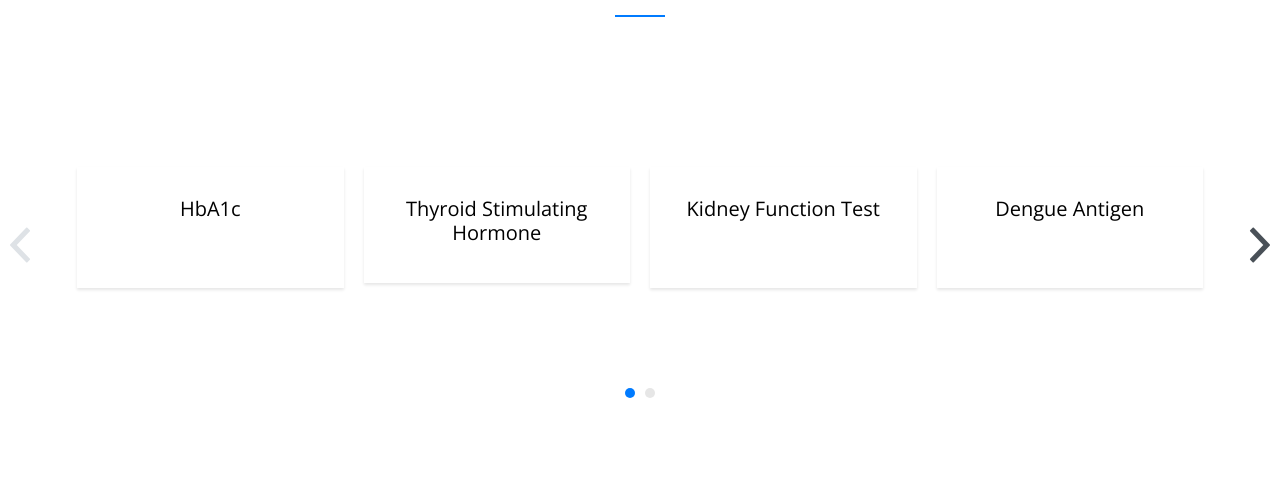
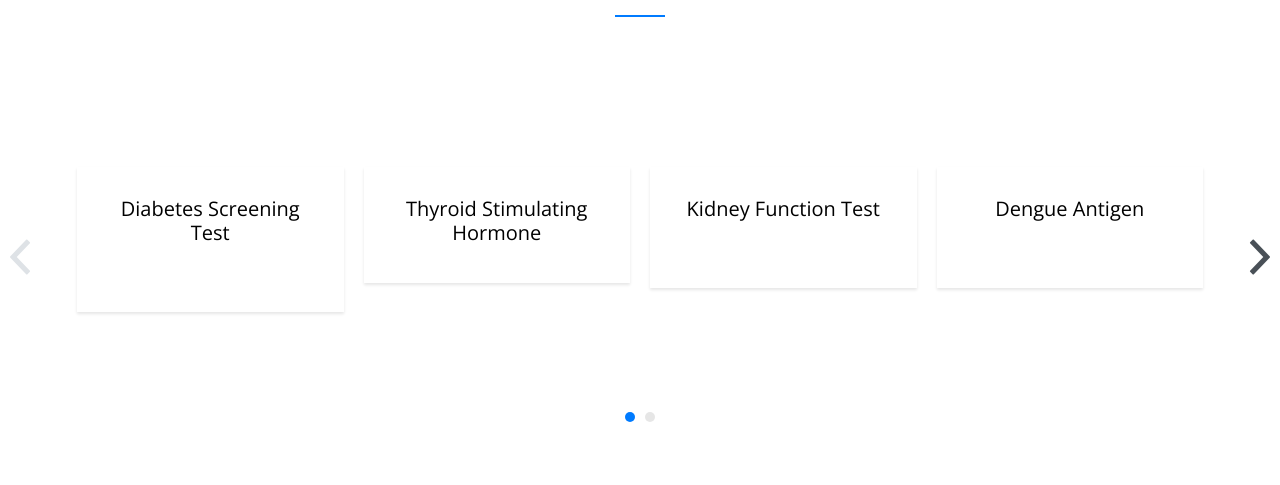
Before and after one commit to ag602/medstartup, a Django app: page / in a window 1280 px wide. Shown: the part 1207-1692 px from the top of the page. Run offline with Django 3.2, Linux system fonts and the light colour scheme; some libraries are stand-ins or nearby versions; some web fonts are replaced.

Commit message:
new change

```diff
--- a/medx/templates/home/home.html
+++ b/medx/templates/home/home.html
@@ -61,7 +61,7 @@
 {#                <img src="{% static 'images/img_thumb_1.jpg' %}" alt="Image Placeholder" class="img-fluid">#}
                 <div class="media-body">
 {#                  <span class="meta-post">December 2, 2017</span>#}
-                  <h3 class="mt-0 text-black"><a href="#" class="text-black"><center>HbA1c</center></a></h3>
+                  <h3 class="mt-0 text-black"><a href="{% url 'diabriskpred' %}" class="text-black"><center>Diabetes Screening Test</center></a></h3>
 {#                  <center><p>Lorem ipsum dolor sit amet, consectetur adipisicing elit.</p></center>#}
                     <br>
 {#                  <p class="clearfix">#}
```
